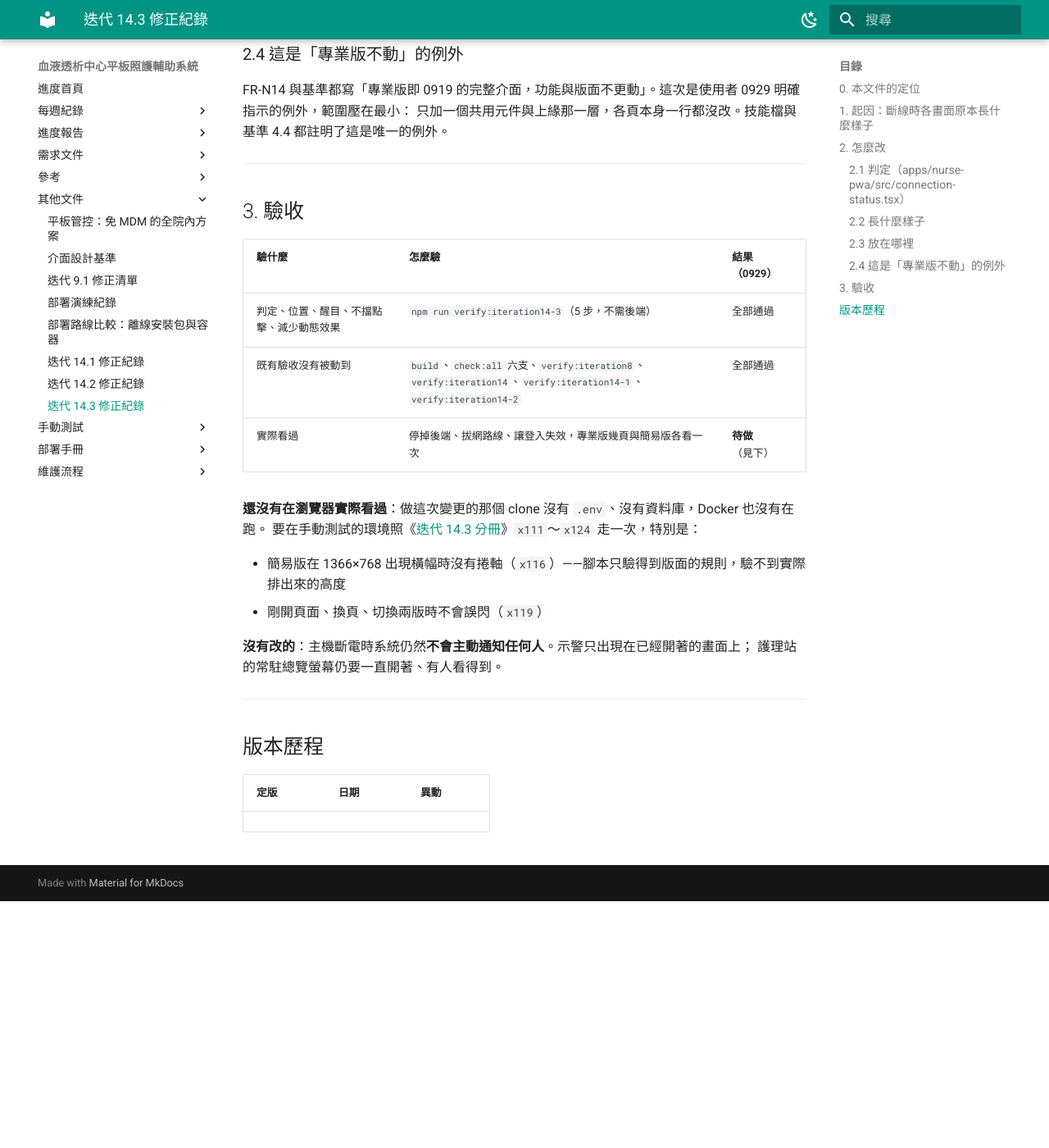
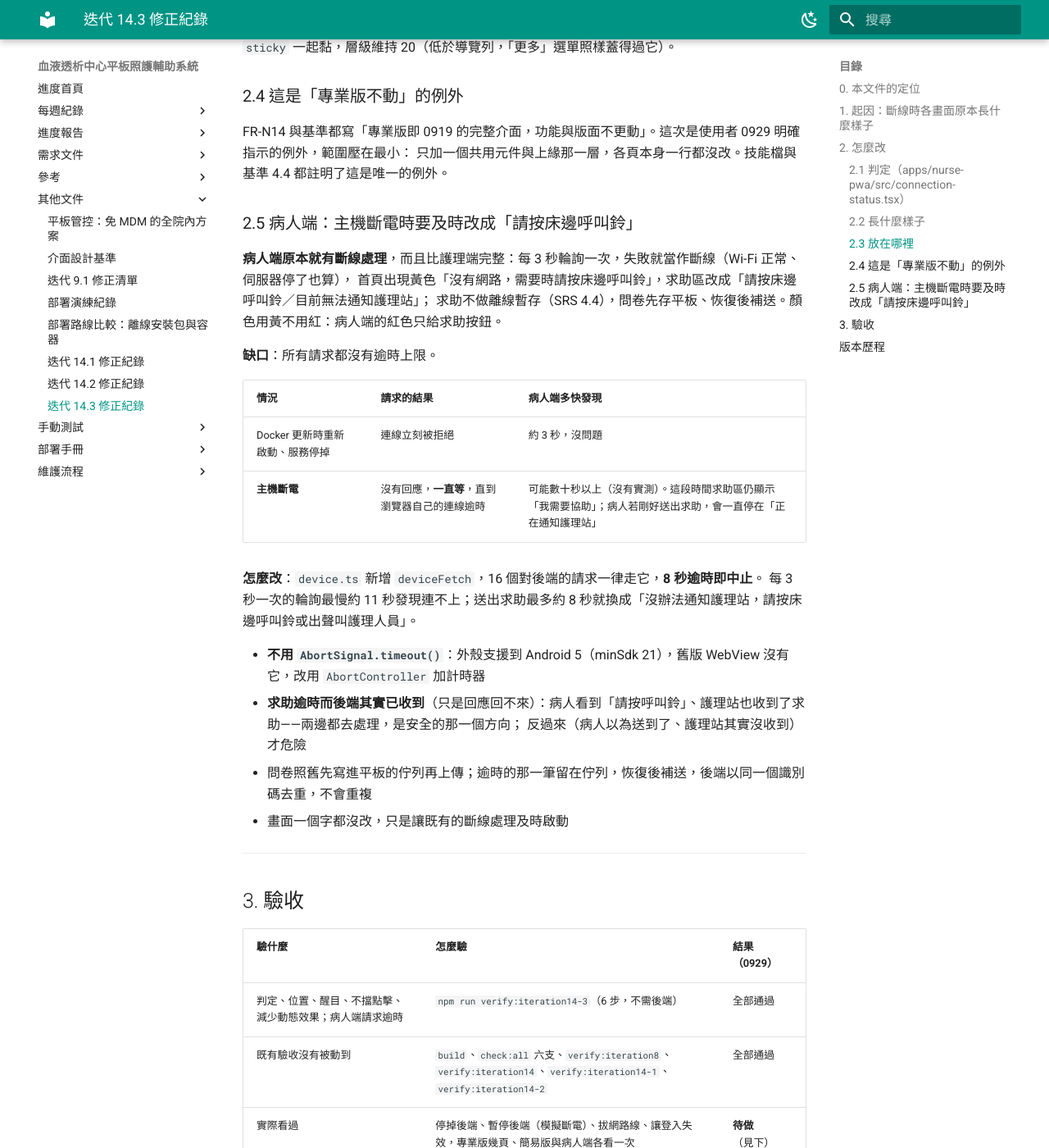
Before and after one commit to 94sh09sh19sh/hd-docs, an MkDocs documentation site: the page built from docs/notes/iteration-14-3-fixes.md, in a window 1280 px wide and 1400 px high, scrolled down 2655 px. Shown: the whole window at 82% size. Built offline with MkDocs 1.6.1 and Material for MkDocs 9.7.7, drawn with Linux system fonts in a browser that asks for light colours; the version menu is left out; before the commit the page ends 3754 px from its top, so only the background shows below that; some of the changed text lies outside the part shown.

Commit message:
docs: 自私有 repo 同步（2026-09-29）

```diff
--- a/docs/notes/iteration-14-3-fixes.md
+++ b/docs/notes/iteration-14-3-fixes.md
@@ -8,14 +8,15 @@
 
 本文件不是需求文件，是一份**修正紀錄**：2026-09-29 使用者照部署手冊第十四冊 N-05 檢查院內主機的 Docker Desktop 設定時，
 問到「Docker 自動更新、或主機斷電，護理端會不會有警告」。查下去發現只有常駐總覽螢幕會大聲示警，
-使用者隨即指示：**專業版所有畫面與簡易版，斷線都要有非常醒目的警告**。本文件記錄查出來的現況、決定怎麼改，以及影響到哪些既有規則。
+使用者隨即指示：**專業版所有畫面與簡易版，斷線都要有非常醒目的警告**。接著查病人端時又發現一個缺口：病人端的請求沒有逾時上限，
+主機斷電時要等很久才發現連不上（2.5），使用者指示併入 14.3。本文件記錄查出來的現況、決定怎麼改，以及影響到哪些既有規則。
 
 - 功能需求來源仍是《[軟體需求規格書](../requirements/srs.md)》，本文件不新增任何功能需求
 - 範圍與技術選型仍以《[實作規格書](../requirements/implementation-spec.md)》為準（4.12.3 節是本文件的摘要）
 - 介面規則仍以《[介面設計基準](uiux-design-baseline.md)》為準；本次在 4.4、6.2 各補一條，第 6.4 節的刻意決定第 1 條擴及每一個畫面
 - 與需求文件衝突時，以需求文件為準
 
-**為什麼叫 14.3 而不是迭代 15。** 這是一個護理端顯示層的補強，後端一行都沒動，迭代 15（規則引擎）的內容一項都沒動。
+**為什麼叫 14.3 而不是迭代 15。** 這是護理端顯示層與病人端請求逾時的補強，後端一行都沒動，迭代 15（規則引擎）的內容一項都沒動。
 
 ---
 
@@ -79,21 +80,44 @@
 FR-N14 與基準都寫「專業版即 0919 的完整介面，功能與版面不更動」。這次是使用者 0929 明確指示的例外，範圍壓在最小：
 只加一個共用元件與上緣那一層，各頁本身一行都沒改。技能檔與基準 4.4 都註明了這是唯一的例外。
 
+### 2.5 病人端：主機斷電時要及時改成「請按床邊呼叫鈴」
+
+**病人端原本就有斷線處理**，而且比護理端完整：每 3 秒輪詢一次，失敗就當作斷線（Wi-Fi 正常、伺服器停了也算），
+首頁出現黃色「沒有網路，需要時請按床邊呼叫鈴」，求助區改成「請按床邊呼叫鈴／目前無法通知護理站」；
+求助不做離線暫存（SRS 4.4），問卷先存平板、恢復後補送。顏色用黃不用紅：病人端的紅色只給求助按鈕。
+
+**缺口**：所有請求都沒有逾時上限。
+
+| 情況 | 請求的結果 | 病人端多快發現 |
+|---|---|---|
+| Docker 更新時重新啟動、服務停掉 | 連線立刻被拒絕 | 約 3 秒，沒問題 |
+| **主機斷電** | 沒有回應，**一直等**，直到瀏覽器自己的連線逾時 | 可能數十秒以上（沒有實測）。這段時間求助區仍顯示「我需要協助」；病人若剛好送出求助，會一直停在「正在通知護理站」 |
+
+**怎麼改**：`device.ts` 新增 `deviceFetch`，16 個對後端的請求一律走它，**8 秒逾時即中止**。
+每 3 秒一次的輪詢最慢約 11 秒發現連不上；送出求助最多約 8 秒就換成「沒辦法通知護理站，請按床邊呼叫鈴或出聲叫護理人員」。
+
+- **不用 `AbortSignal.timeout()`**：外殼支援到 Android 5（minSdk 21），舊版 WebView 沒有它，改用 `AbortController` 加計時器
+- **求助逾時而後端其實已收到**（只是回應回不來）：病人看到「請按呼叫鈴」、護理站也收到了求助——兩邊都去處理，是安全的那一個方向；
+  反過來（病人以為送到了、護理站其實沒收到）才危險
+- 問卷照舊先寫進平板的佇列再上傳；逾時的那一筆留在佇列，恢復後補送，後端以同一個識別碼去重，不會重複
+- 畫面一個字都沒改，只是讓既有的斷線處理及時啟動
+
 ---
 
 ## 3. 驗收
 
 | 驗什麼 | 怎麼驗 | 結果（0929） |
 |---|---|---|
-| 判定、位置、醒目、不擋點擊、減少動態效果 | `npm run verify:iteration14-3`（5 步，不需後端） | 全部通過 |
+| 判定、位置、醒目、不擋點擊、減少動態效果；病人端請求逾時 | `npm run verify:iteration14-3`（6 步，不需後端） | 全部通過 |
 | 既有驗收沒有被動到 | `build`、`check:all` 六支、`verify:iteration8`、`verify:iteration14`、`verify:iteration14-1`、`verify:iteration14-2` | 全部通過 |
-| 實際看過 | 停掉後端、拔網路線、讓登入失效，專業版幾頁與簡易版各看一次 | **待做**（見下） |
+| 實際看過 | 停掉後端、暫停後端（模擬斷電）、拔網路線、讓登入失效，專業版幾頁、簡易版與病人端各看一次 | **待做**（見下） |
 
 **還沒有在瀏覽器實際看過**：做這次變更的那個 clone 沒有 `.env`、沒有資料庫，Docker 也沒有在跑。
-要在手動測試的環境照《[迭代 14.3 分冊](../testing/iteration-14-3.md)》`x111`～`x124` 走一次，特別是：
+要在手動測試的環境照《[迭代 14.3 分冊](../testing/iteration-14-3.md)》`x111`～`x128` 走一次，特別是：
 
 - 簡易版在 1366×768 出現橫幅時沒有捲軸（`x116`）——腳本只驗得到版面的規則，驗不到實際排出來的高度
 - 剛開頁面、換頁、切換兩版時不會誤閃（`x119`）
+- 病人端在**暫停後端**時最慢約 11 秒改成「請按床邊呼叫鈴」（`x126`）——停掉後端模擬不出斷電，要用暫停
 
 **沒有改的**：主機斷電時系統仍然**不會主動通知任何人**。示警只出現在已經開著的畫面上；
 護理站的常駐總覽螢幕仍要一直開著、有人看得到。
```
Also changed, not shown: docs/index.md (+2 -2 lines), docs/requirements/implementation-spec.md (+8 -5 lines), docs/testing/iteration-14-3.md (+22 -8 lines), docs/testing/manual-test-guide.md (+1 -1 lines).
